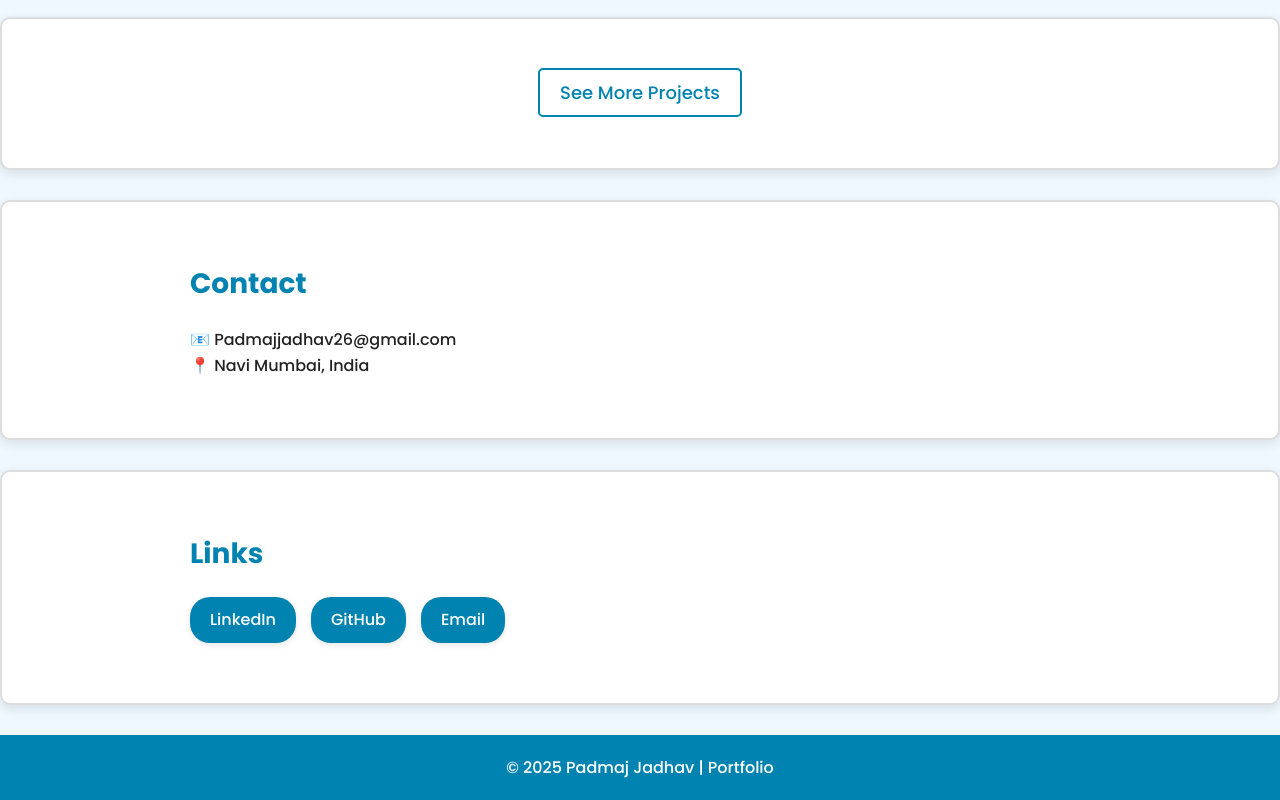
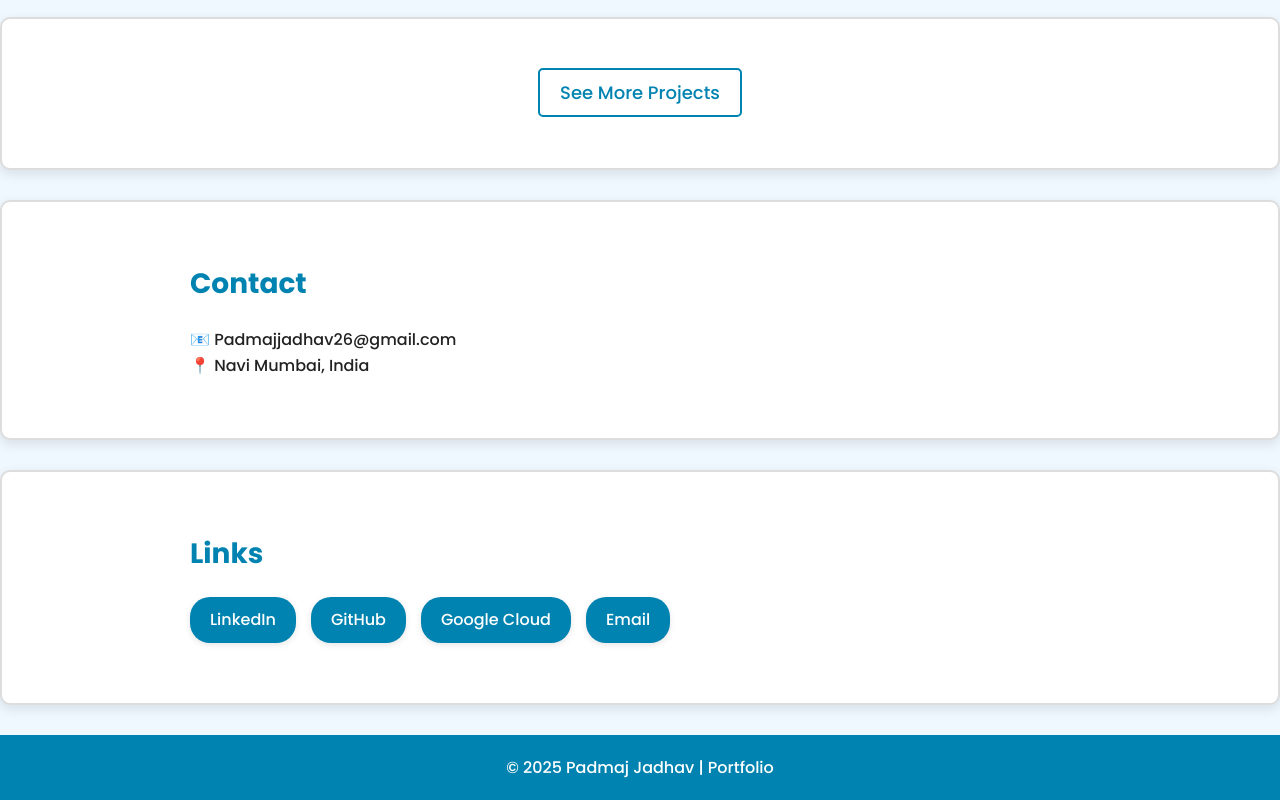
Before and after one commit to Padmajjadhav/Portfolio, a plain HTML site: page index.html in a window 1280 px wide. Shown: the part 3142-3942 px from the top of the page. Drawn offline with Linux system fonts and the light colour scheme.

Commit message:
Update index.html

```diff
--- a/index.html
+++ b/index.html
@@ -318,6 +318,7 @@ section .project:hover {
       <ul class="skills-list2">
         <li><a href="https://www.linkedin.com/in/padmajjadhav" target="_blank" style="color: white; text-decoration: none;">LinkedIn</a></li>
         <li><a href="https://github.com/Padmajjadhav" target="_blank" style="color: white; text-decoration: none;">GitHub</a></li>
+        <li><a href="https://www.cloudskillsboost.google/public_profiles/3b9257ba-0115-49cc-90b5-4ab31eb84f3e" style="color: white; text-decoration: none;">Google Cloud</a></li>
         <li><a href="mailto:Padmajjadhav26@gmail.com" style="color: white; text-decoration: none;">Email</a></li>
       </ul>
     </div>
```
